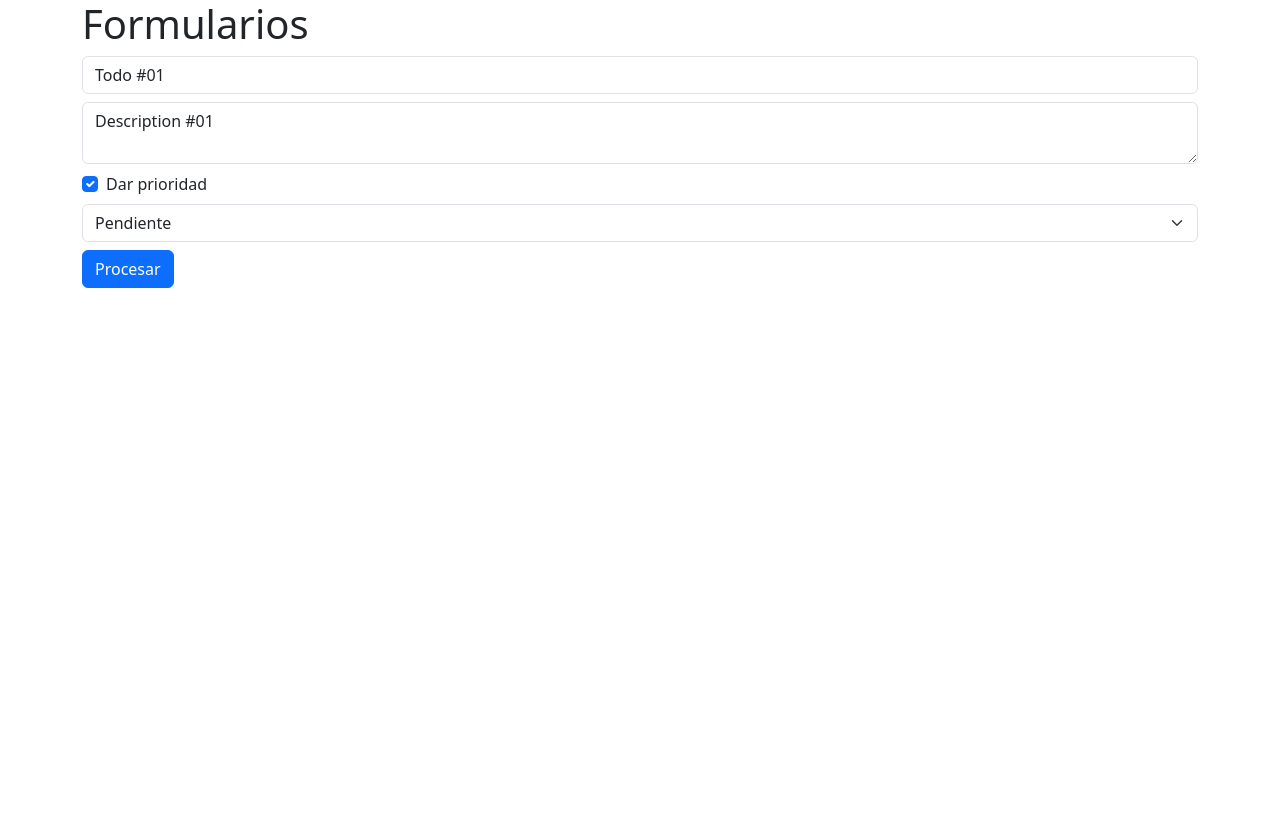
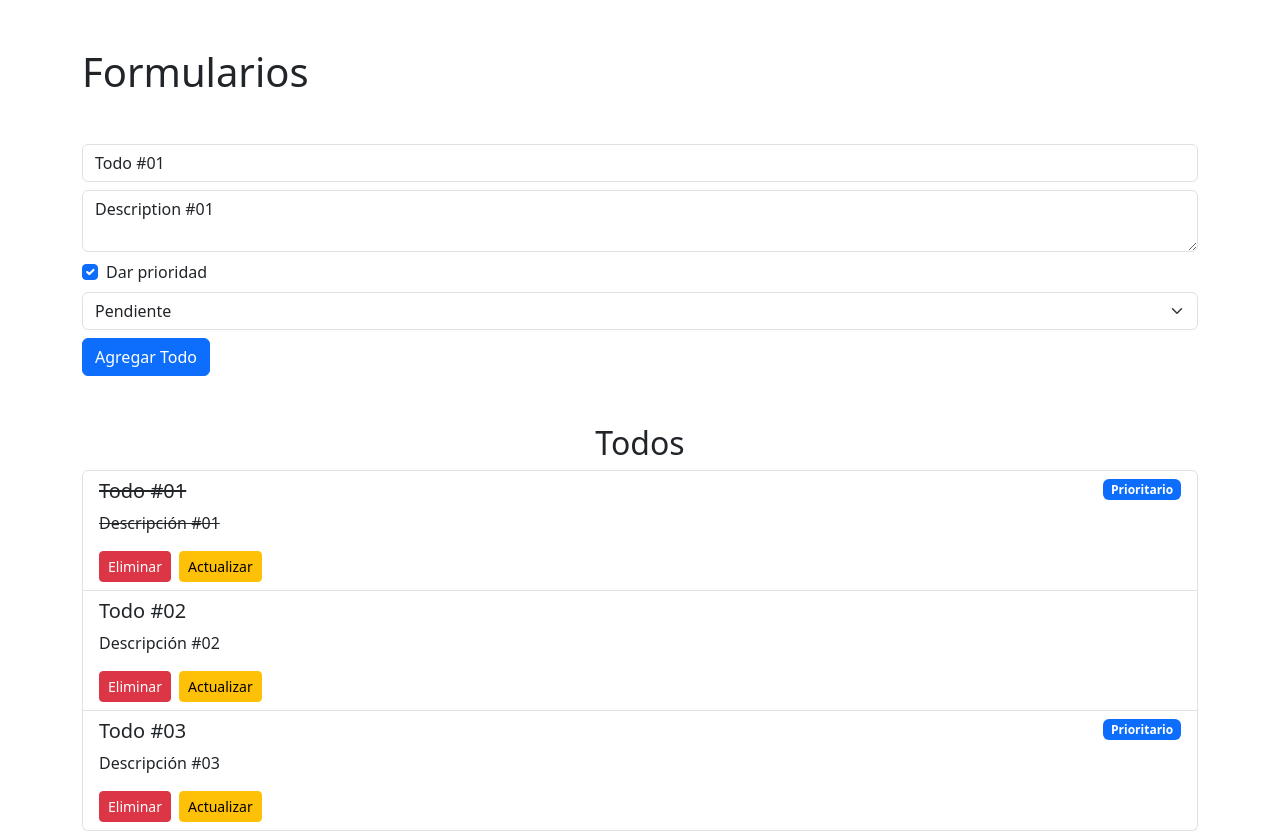
Before and after one commit to RogerBatistaCaceres/proyectos-react-fundamentos-react, a React (Vite) app: page / in a window 1280 px wide. Before the commit the page ends 800 px from the top, so only its background shows below. Built offline with nearby package versions, Linux system fonts and the light colour scheme.

Commit message:
Trabajando en el formulario de los Todo (74:Read Todo)

```diff
--- a/package.json
+++ b/package.json
@@ -11,7 +11,8 @@
   },
   "dependencies": {
     "react": "^19.0.0",
-    "react-dom": "^19.0.0"
+    "react-dom": "^19.0.0",
+    "sweetalert2": "^11.17.2"
   },
   "devDependencies": {
     "@eslint/js": "^9.21.0",
--- a/src/App.jsx
+++ b/src/App.jsx
@@ -1,26 +1,84 @@
-import Controlado from "./components/Controlados";
-import Cat from "./components/Cat";
-import NoControlado from "./components/NoControlados";
+import { useState } from "react";
+import Formulario from "./components/Formulario";
+import Todos from "./components/Todos";
+
+// Esta constante debe estar fuera del componente para que no se esté creando
+// constantemente cada vez que se renderiza nuestro componente. Va a ser un array[] de objetos {}..
+const initialStateTodos = [
+  {
+    id: 1,
+    title: "Todo #01",
+    description: "Descripción #01",
+    state: true,
+    priority: true,
+  },
+  {
+    id: 2,
+    title: "Todo #02",
+    description: "Descripción #02",
+    state: false,
+    priority: false,
+  },
+
+  {
+    id: 3,
+    title: "Todo #03",
+    description: "Descripción #03",
+    state: false,
+    priority: true,
+  },
+];
+
+const App = () => {
+  const [todos, setTodos] = useState(initialStateTodos);
+
+  // Hacemos una función  y le pasamos un "todo", y la función hace una copia del los "todos" que están
+  // general en la aplicación y le agregamos el nuevo todo que le hemos pasado en la función
+  const addTodo = (todo) => {
+    //setTodos((prev) => [...prev, todo]);
+    // esto hace lo mismo pero con una función ...
+    setTodos([...todos, todo]);
+  };
+
+  return (
+    <div className="container mb-2">
+      <h1 className="my-5">Formularios</h1>
+      <Formulario addTodo={addTodo} />
+      {/* Ahora enviamos estos "todos" como props (propiedades) hacia el componente, de la siguiente forma  */}
+      <Todos todos={todos} />
+    </div>
+  );
+};
+
+export default App;
+
+// Esto es del curso previo a los formularios controlados ..
+
+//export default App;
+
+// import Formulario from "./components/Formulario";
+// import Cat from "./components/Cat";
+// import NoControlado from "./components/NoControlados";
 
 // Hemos adicionado el CDN de bootstrap en el indexedDB.html en la parte del head
 // lo hemos cogido desde la web de bootstrap https://getbootstrap.com/
 // Content Delivery Network (Red de distribución de Contenidos)
 
-const App = () => {
-  return (
-    <div className="container">
-      <h1>Formularios</h1>
-      {/* Ejemplo de formularios No controlados
-      <NoControlado />
-      */}
-      {/* Ejemplo de formularios Controlados
-      <Controlado />
-      // Ejemplo con el Spread operator ... para hacer copia de un objeto
-      <Cat />
-      */}
-      <Controlado />
-    </div>
-  );
-};
+// const App = () => {
+//   return (
+//    <div className="container">
+//      <h1>Formularios</h1>
+//      {/* Ejemplo de formularios No controlados
+//      <NoControlado />
+//      */}
+//      {/* Ejemplo de formularios Controlados
+//      <Controlado />
+//      // Ejemplo con el Spread operator ... para hacer copia de un objeto
+//      <Cat />
+//      */}
+//      <Formulario />
+//    </div>
+//);
+//};
 
-export default App;
+//export default App;
--- /dev/null
+++ b/src/components/Formulario.jsx
@@ -0,0 +1,98 @@
+import Swal from "sweetalert2";
+import { useState } from "react";
+
+// el formulario recibe la función addTodo mediante props (propiedades)
+const Formulario = ({ addTodo }) => {
+  const [todo, setTodo] = useState({
+    title: "Todo #01",
+    description: "Description #01",
+    state: "Pendiente",
+    priority: true,
+  });
+
+  const { title, description, state, priority } = todo;
+
+  const handleSubmit = (e) => {
+    e.preventDefault();
+    // trim() me elimina los espacios en blanco
+    if (!title.trim() || !description.trim()) {
+      return Swal.fire({
+        icon: "error",
+        title: "Oops...",
+        text: "Título y descripción obligatorios",
+      });
+    }
+    // Antes de adicionar el "todo", creo el objeto que voy a enviar..., hacemos una copia del todo
+    // que se está agregando usando "...todo", y modificamos la que dice state.
+    addTodo({
+      id: Date.now(),
+      ...todo,
+      // state: state === "Completado" ? true : false,
+      // pero se puede simplificar de la siguiente forma porque si no es verdadero devuelve false...
+      state: state === "Completado",
+    });
+    // console.log(title, description, priority, state);
+    // Una vez que agregamos el "todo" agregamos una alerta positiva
+    Swal.fire({
+      position: "center",
+      icon: "success",
+      title: "Todo agregado correctamente",
+      showConfirmButton: false,
+      timer: 1500,
+    });
+  };
+
+  const handleChange = (e) => {
+    const { name, type, checked, value } = e.target;
+
+    setTodo({
+      ...todo,
+      [name]: type === "checkbox" ? checked : value,
+    });
+  };
+
+  return (
+    <form onSubmit={handleSubmit}>
+      <input
+        type="text"
+        placeholder="Ingrese Todo"
+        className="form-control mb-2"
+        name="title"
+        value={title}
+        onChange={handleChange}
+      />
+      <textarea
+        className="form-control mb-2"
+        placeholder="Ingrese descripción"
+        name="description"
+        value={description}
+        onChange={handleChange}
+      />
+      <div className="form-check mb-2">
+        <input
+          type="checkbox"
+          className="form-check-input"
+          name="priority"
+          id="inputCheck"
+          checked={priority}
+          onChange={handleChange}
+        />
+        <label htmlFor="inputCheck">Dar prioridad</label>
+      </div>
+      <select
+        className="form-select mb-2"
+        name="state"
+        value={todo.state}
+        onChange={handleChange}
+      >
+        <option value="Pendiente">Pendiente</option>
+        <option value="Completado">Completado</option>
+      </select>
+      <button type="submit" className="btn btn-primary">
+        Agregar Todo
+      </button>
+    </form>
+  );
+};
+
+export default Formulario;
--- /dev/null
+++ b/src/components/Todo.jsx
@@ -0,0 +1,32 @@
+const Todo = ({ todo }) => {
+  const { title, description, state, priority, id } = todo;
+  // https://getbootstrap.com/docs/5.3/components/list-group/#basic-example
+  // className = "list-group-item"> es para que me lo muestre como una lista
+  return (
+    <li className="list-group-item">
+      {/* Con esta clase hacemos que el elemento prioritario (badge) se ponga en la derecha y arriba*/}
+      <div className="d-flex justify-content-between align-items-start">
+        <div>
+          {/* Con esta clase hacemos que el texto se muestre tachado*/}
+          <h5 className={`${state && "text-decoration-line-through"}`}>
+            {title}
+          </h5>
+          <p className={`${state && "text-decoration-line-through"}`}>
+            {description}
+          </p>
+          {/* para separar los botones usamos flexbox (from Flexible box) con el gap,
+          el gap solo se puede usar con flex o con grid */}
+          <div className="d-flex gap-2">
+            <button className="btn btn-sm btn-danger">Eliminar</button>
+            <button className="btn btn-sm btn-warning">Actualizar</button>
+          </div>
+        </div>
+        <span className="badge text-bg-primary">
+          {priority && "Prioritario"}
+        </span>
+      </div>
+    </li>
+  );
+};
+
+export default Todo;
--- /dev/null
+++ b/src/components/Todos.jsx
@@ -0,0 +1,21 @@
+import Todo from "./Todo";
+
+const Todos = ({ todos }) => {
+  return (
+    <div className="mt-5">
+      <h2 className="text-center">Todos</h2>
+      {/*
+      https://getbootstrap.com/docs/5.3/components/list-group/#basic-example
+      className = "list-group-item"> es para que me lo muestre como una lista
+      */}
+      <ul className="list-group">
+        {todos.map((todo) => (
+          // <li key={todo.id}>{todo.title}</li>
+          <Todo key={todo.id} todo={todo} />
+        ))}
+      </ul>
+    </div>
+  );
+};
+
+export default Todos;
```
Also changed, not shown: eslint.config.js (+9 -0 lines), leeme.txt, 1 other file (tests, documents, lock files or other folders).
